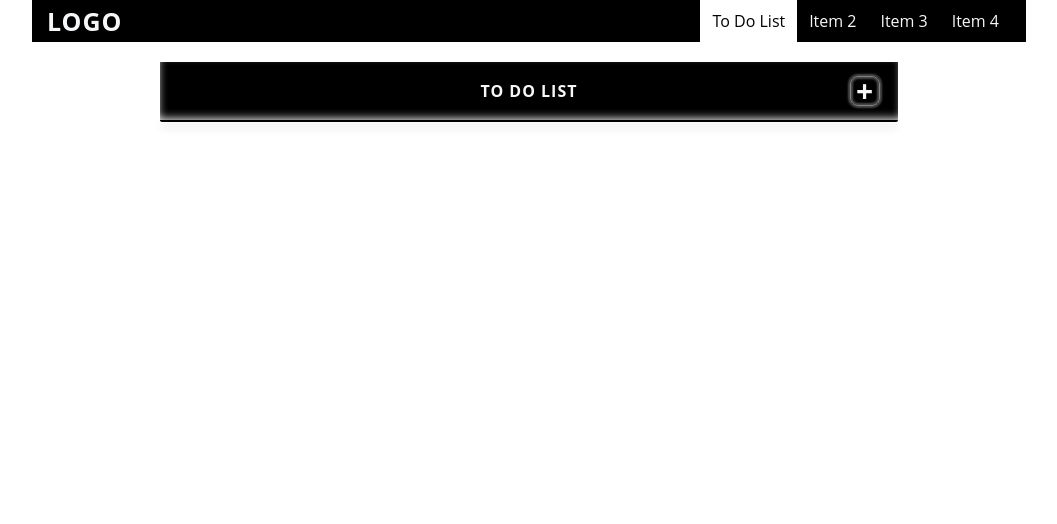
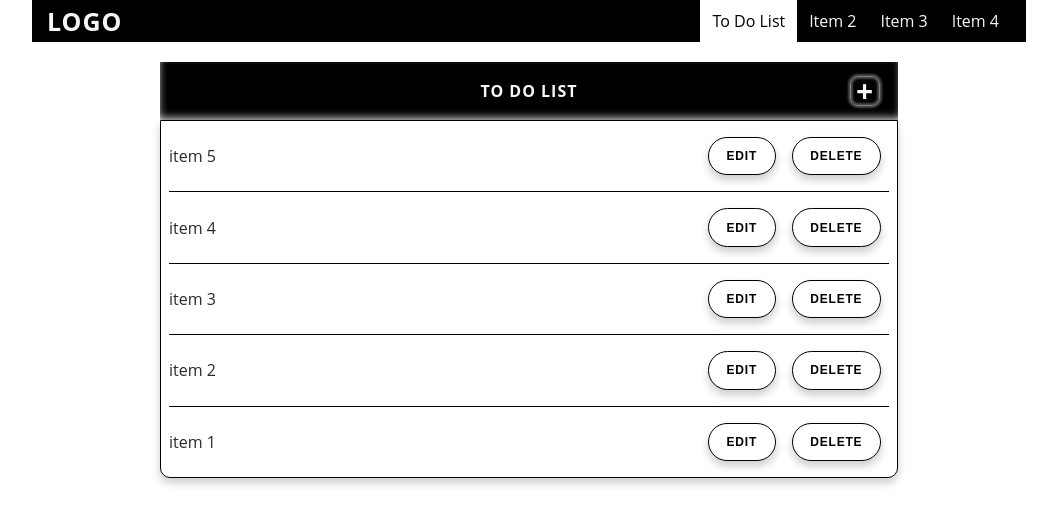
Before and after one commit to savus/ProjectsRepractice, a React (Vite) app: page / in a window 1280 px wide. Both pictures are taken after a click on the item "To Do List". Shown: the top 524 px of the page, without its empty margins (111-1168 px from the left). Built offline with nearby package versions, Linux system fonts and the light colour scheme; data requests are answered from the project's data file.

Commit message:
finish up screen animations and make sure optimistic rendering functions properly

```diff
--- a/db.json
+++ b/db.json
@@ -1,3 +1,24 @@
 {
-  "ListItems": []
+  "ListItems": [
+    {
+      "content": "item 1",
+      "id": 1
+    },
+    {
+      "content": "item 2",
+      "id": 2
+    },
+    {
+      "content": "item 3",
+      "id": 3
+    },
+    {
+      "content": "item 4",
+      "id": 4
+    },
+    {
+      "content": "item 5",
+      "id": 5
+    }
+  ]
 }
--- a/src/App.tsx
+++ b/src/App.tsx
@@ -15,6 +15,7 @@ function App() {
   const [allListItems, setAllListItems] = useState<TListItem[]>([]);
   const [activeLinkState, setActiveLinkState] =
     useState<TActiveLinkState>("none");
+  const useOptimisticRendering = true;
 
   const fetchData = () => {
     return Requests.getAllListItems().then(setAllListItems);
@@ -25,9 +26,10 @@ function App() {
   };
 
   const postNewItemOpt = (item: Omit<TListItem, "id">) => {
-    const highestListItemId = allListItems.sort((a, b) => a.id - b.id)[
-      allListItems.length - 1
-    ].id;
+    const highestListItemId =
+      allListItems.length > 0
+        ? allListItems.sort((a, b) => a.id - b.id)[allListItems.length - 1].id
+        : 0;
     const nextItemId = highestListItemId + 1;
     const newItem = { ...item, id: nextItemId };
     setAllListItems([...allListItems, newItem]);
@@ -86,16 +88,22 @@ function App() {
             setActiveLinkState(activeLinkState);
           }}
         />
-        <ScreenLayout id={"to-do"}>
-          {activeLinkState === "to-do" && (
-            <ToDoList
-              useReact={useReact}
-              postNewItem={postNewItem}
-              itemsList={allListItems}
-              updateListItem={updateListItemOpt}
-              deleteListItem={deleteListItemOpt}
-            />
-          )}
+        <ScreenLayout
+          id={"to-do"}
+          activeLinkState={activeLinkState}
+          dataAnimation="slideFadeInRight"
+        >
+          <ToDoList
+            useReact={useReact}
+            postNewItem={useOptimisticRendering ? postNewItemOpt : postNewItem}
+            itemsList={allListItems}
+            updateListItem={
+              useOptimisticRendering ? updateListItemOpt : updateListItem
+            }
+            deleteListItem={
+              useOptimisticRendering ? deleteListItemOpt : deleteListItem
+            }
+          />
         </ScreenLayout>
       </MainSectionLayout>
     </>
--- a/src/components/layouts/ScreenLayout.tsx
+++ b/src/components/layouts/ScreenLayout.tsx
@@ -1,15 +1,25 @@
 import { ReactNode } from "react";
+import { TActiveLinkState } from "../../types";
 
 export const ScreenLayout = ({
   id,
   children,
+  dataAnimation,
+  activeLinkState,
 }: {
   id: string;
   children: ReactNode;
+  dataAnimation: string;
+  activeLinkState: TActiveLinkState;
 }) => {
+  const screenIsActive = () => (activeLinkState === id ? "active" : "");
   return (
     <>
-      <section id={id} className="screen flex-and-align">
+      <section
+        id={id}
+        className={`screen flex-and-align ${screenIsActive()}`}
+        data-animation={dataAnimation}
+      >
         {children}
       </section>
     </>
--- a/src/css/base.css
+++ b/src/css/base.css
@@ -236,3 +236,21 @@ img {
   font-size: var(--size-16);
   color: #fff;
 }
+
+/* animations & transitions */
+
+[data-animation="slideFadeInRight"] {
+  --transition-left: -50%;
+  --transition-duration: 0.35s;
+  transition: var(--transition-duration) all;
+  position: relative;
+  left: var(--transition-left);
+  visibility: hidden;
+  opacity: 0;
+}
+
+[data-animation="slideFadeInRight"].active {
+  --transition-left: 0;
+  visibility: visible;
+  opacity: 1;
+}
```
